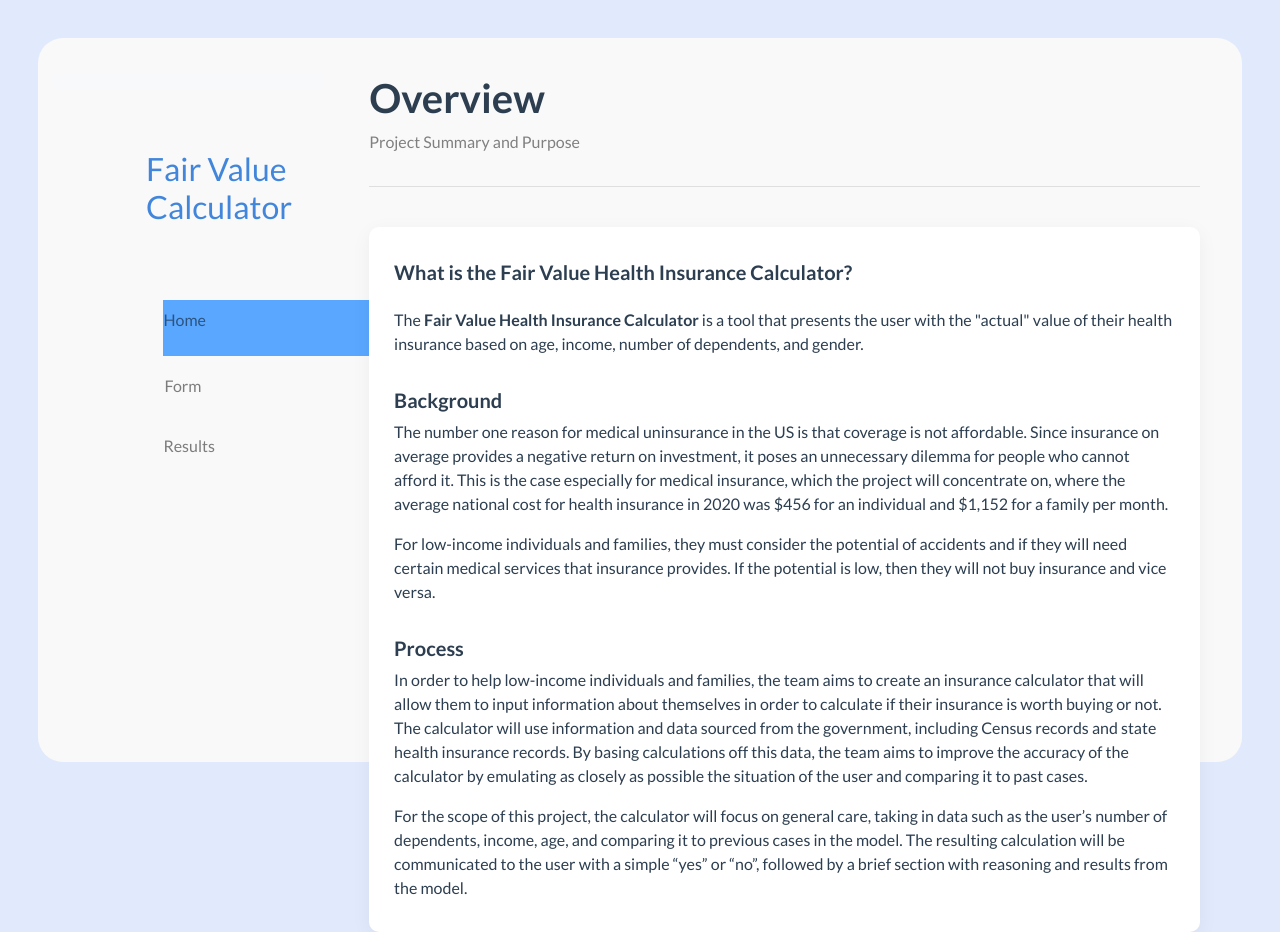
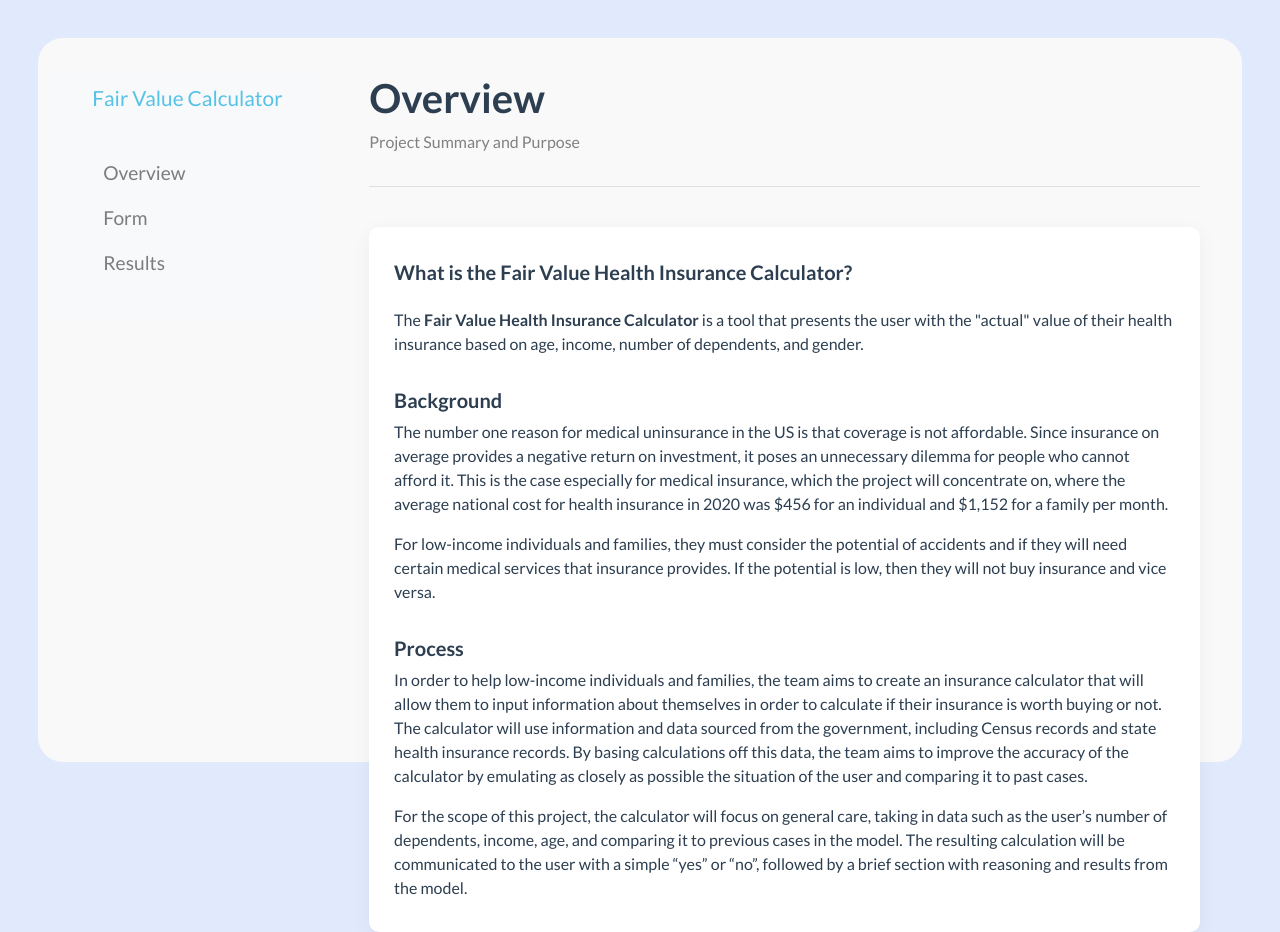
Before and after one commit to ITWSXInformatics/Fair_Health_Insurance_Information_System, a Vue app in the folder frontend/: page / in a window 1280 px wide. Built offline with nearby package versions, Linux system fonts and the light colour scheme.

Commit message:
side menu done

```diff
--- a/frontend/src/App.vue
+++ b/frontend/src/App.vue
@@ -33,13 +33,14 @@ fetch("/api/exampleGetEndpoint", {
 
 <div>
 <div id="main-plate" class="container-fluid">
-   <h2>Fair Value Calculator</h2>
+
   <div class="row">
-    <div class="col-3">
+      <div id="side-menu" class="col-3">
         <nav class="navbar flex-column navbar-light bg-light">
-        <ul class="navbar-nav">
+          <p id="logo">Fair Value Calculator</p>
+          <ul id="menu" class="navbar-nav">
               <li class="nav-item" id="home">
-              <a class="nav-link" href="#" @click.prevent="current_tab=0">Home</a>
+                <a class="nav-link" href="#" @click.prevent="current_tab=0">Overview</a>
               </li>
               <li class="nav-item" id="form">
                 <a class="nav-link" href="#" @click.prevent="current_tab=1">Form</a>
@@ -91,6 +92,16 @@ body {
   flex-direction: column;
 }
 
+#logo {
+  color: rgb(86, 194, 230);
+  font-size: 130%;
+  position: flex;
+  width: 193px;
+  height: 29px;
+  left: 80px;
+  top: 50px;
+}
+
 #app-body {
   height: 100%;
   display: flex;
@@ -100,12 +111,19 @@ body {
   padding-right: 3%;
 }
 
+
 .example::-webkit-scrollbar {
   display: none;
 }
 
 #main-plate {
   margin-top: 3%;
+}
+
+#menu {
+  padding: 10%;
+  font-size: 120%;
+  width: 100%;
 }
 
 .content {
@@ -128,34 +146,26 @@ h5 {
   margin-bottom: 1%;
 }
 
-#home{
-   position: absolute;
-   width: 220px;
-   height: 56px;
-   left: 110px;
-   top: 226px;
+
+
+.nav-item{
    color:white;
-   background-color: rgba(89, 167, 255, 1);
+   border-width: 10px;
+   padding-left: 10px;
 }
 
-#form{
-   position: absolute;
-   width: 220px;
-   height: 56px;
-   left: 111px;
-   top: 292px;
-
-   border-radius: 15px;
+.nav-item:hover {
+  background-color: rgb(150, 197, 250);
+  color: black;
+  border-radius: 10px;
 }
 
-#results{
-   position: absolute;
-   width: 220px;
-   height: 56px;
-   left: 110px;
-   top: 352px;
+.nav-link.active {
+  background-color: rgba(89, 167, 255, 1);
 
 }
+
+
 
 h2{
    color:rgba(66, 134, 219, 1);
```
Lines whose indentation alone changed are shown as unchanged.
